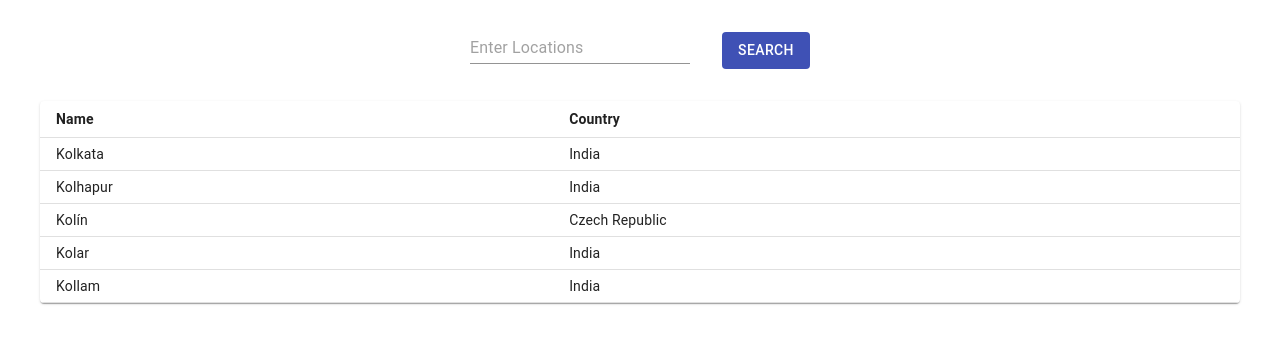
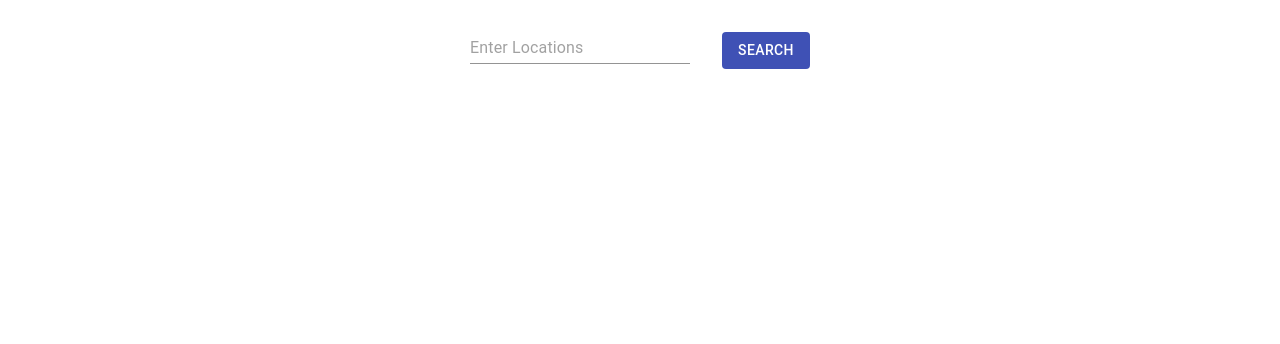
Before and after one commit to AryanshMahato/zomato-clone, a React (Create React App) app: page / in a window 1280 px wide. Shown: the top 344 px of the page. Built offline with nearby package versions, Linux system fonts and the light colour scheme.

Commit message:
UI Optimisation and bug fixes

```diff
--- a/src/Components/SearchRestaurantForm.tsx
+++ b/src/Components/SearchRestaurantForm.tsx
@@ -1,21 +1,16 @@
-import React, { ChangeEvent, FormEvent, useEffect, useState } from "react";
-import { Box, Button, MenuItem, Select, TextField } from "@material-ui/core";
+import React, { ChangeEvent, useEffect, useState } from "react";
+import { Box, MenuItem, Select, TextField } from "@material-ui/core";
 import RestaurantService, {
   GetAllRestaurantsReturn,
 } from "../Services/RestaurantService";
-import { Location } from "../types/Location";
 import { AllRestaurant, Category, Cuisines } from "../types/Restaurant";
 import RestaurantList from "./RestaurantList";
 
 interface SearchRestaurantFormProps {
-  location: Location | {};
   locationId: string;
 }
 
-const SearchRestaurantForm = ({
-  location,
-  locationId,
-}: SearchRestaurantFormProps) => {
+const SearchRestaurantForm = ({ locationId }: SearchRestaurantFormProps) => {
   // Category State
   const [categories, setCategories] = useState<Category[]>([]);
   const [selectedCategory, setSelectedCategory] = useState<Category>({
@@ -36,7 +31,6 @@ const SearchRestaurantForm = ({
   const [fetchedRestaurants, setFetchedRestaurants] = useState<AllRestaurant[]>(
     []
   );
-  const [totalRestaurant, setTotalRestaurant] = useState<number>(0);
 
   useEffect(() => {
     getCategories();
@@ -53,7 +47,6 @@ const SearchRestaurantForm = ({
 
     setRestaurants(response.restaurants);
     setFetchedRestaurants(response.restaurants);
-    setTotalRestaurant(response.restaurantFound);
   };
 
   const getCategories = async () => {
--- a/src/Pages/SearchRestaurant.tsx
+++ b/src/Pages/SearchRestaurant.tsx
@@ -1,28 +1,13 @@
-import React, { useEffect, useState } from "react";
+import React from "react";
 import { useParams } from "react-router";
-import LocationService from "../Services/LocationService";
-import { Location } from "../types/Location";
 import SearchRestaurantForm from "../Components/SearchRestaurantForm";
 
 const SearchRestaurantPage = () => {
   const { locationId } = useParams();
-  const [location, setLocation] = useState<Location | {}>({});
-
-  useEffect(() => {
-    getLocation(locationId);
-  }, []);
-
-  const getLocation = async (locationId: number) => {
-    const location = (await LocationService.getLocation(
-      locationId
-    )) as Location;
-
-    setLocation(location);
-  };
 
   return (
     <>
-      <SearchRestaurantForm location={location} locationId={locationId} />
+      <SearchRestaurantForm locationId={locationId} />
     </>
   );
 };
--- a/src/Pages/index.tsx
+++ b/src/Pages/index.tsx
@@ -6,17 +6,9 @@ import LocationService from "../Services/LocationService";
 import Locations from "../Components/Locations";
 import { toast } from "react-toastify";
 
-const TEST_DATA = [
-  { id: 2, name: "Kolkata", country: "India" },
-  { id: 11334, name: "Kolhapur", country: "India" },
-  { id: 193, name: "Kolín", country: "Czech Republic" },
-  { id: 11499, name: "Kolar", country: "India" },
-  { id: 11472, name: "Kollam", country: "India" },
-];
-
 const HomePage = () => {
   const [location, setLocation] = useState("");
-  const [locations, setLocations] = useState<Array<AllLocation>>(TEST_DATA);
+  const [locations, setLocations] = useState<Array<AllLocation>>();
 
   const getLocations = async () => {
     const locations = (await LocationService.getAllLocations(
@@ -63,7 +55,7 @@ const HomePage = () => {
           </Button>
         </Box>
       </form>
-      {!!locations.length && (
+      {!!locations?.length && (
         <Box width={"95vw"} maxWidth={"1200px"} mt={"2rem"}>
           <Locations locations={locations} />
         </Box>
```
